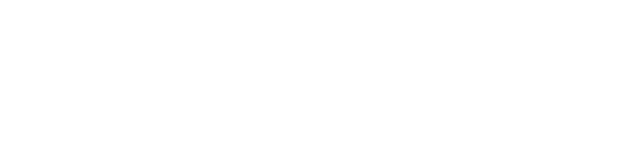
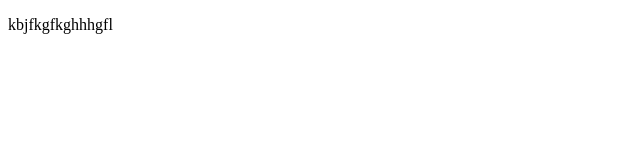
Before and after one commit to ninoxin/project-test, a plain HTML site: page index.html in a window 1280 px wide. Shown: the whole page, without its empty margins (0-640 px from the left). Drawn offline with Linux system fonts and the light colour scheme.

Commit message:
Second commit

```diff
--- a/index.html
+++ b/index.html
@@ -6,6 +6,6 @@
     <title>Document</title>
 </head>
 <body>
-    <p></p>
+    <p>kbjfkgfkghhhgfl</p>
 </body>
 </html>
```
